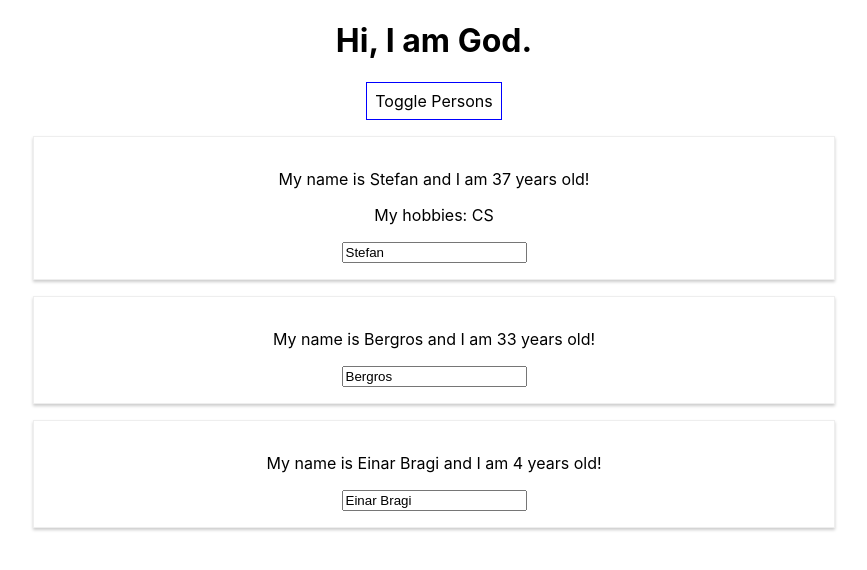
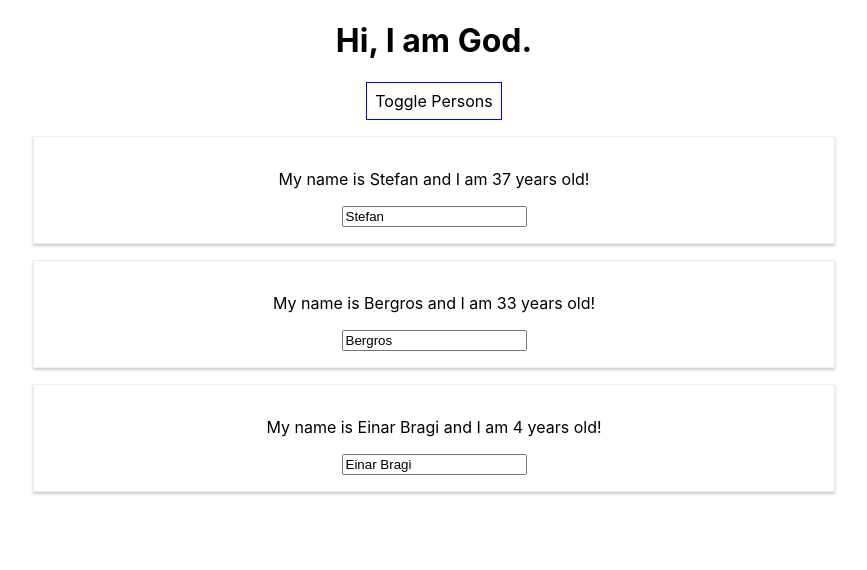
Before and after one commit to stefane81/reactjs-burger-time, a React (Create React App) app: page / in a window 1280 px wide. Both pictures are taken after a click on the button "Toggle Persons". Shown: the top 570 px of the page, without its empty margins (206-1073 px from the left). Built offline with nearby package versions, Linux system fonts and the light colour scheme.

Commit message:
Persons array update each input output dynamically and ability to delete person from array

```diff
--- a/src/App.js
+++ b/src/App.js
@@ -6,14 +6,17 @@
   state = {
     persons: [
       {
+        id: "1111",
         name: "Stefan",
         age: 37
       },
       {
+        id: "2222",
         name: "Bergros",
         age: 33
       },
       {
+        id: "3333",
         name: "Einar Bragi",
         age: 4
       }
@@ -22,43 +25,32 @@
     showPersons: false
   };
 
-  switchNameHandler = newName => {
-    // console.log('Clicked');
-    // this.state.persons[0].name = 'Dude';
-    this.setState({
-      persons: [
-        {
-          name: newName,
-          age: 37
-        },
-        {
-          name: "Bergros",
-          age: 33
-        },
-        {
-          name: "Einar Bragi",
-          age: 5
-        }
-      ]
-    });
+  deletePersonHandler = personIndex => {
+    // use .slice to safely copy array instead of referencing it
+    // const persons = this.state.persons.slice();
+    // use ... for safe copy as well
+    const persons = [...this.state.persons];
+    persons.splice(personIndex, 1);
+    this.setState({ persons: persons });
   };
 
-  nameChangedHandler = event => {
+  nameChangedHandler = (event, id) => {
+    const personIndex = this.state.persons.findIndex(p => {
+      return p.id === id;
+    });
+
+    const person = {
+      ...this.state.persons[personIndex]
+    };
+
+    person.name = event.target.value;
+
+    // get whole persons object
+    const persons = [ ...this.state.persons ];
+    persons[personIndex] = person;
+
     this.setState({
-      persons: [
-        {
-          name: "Stefan",
-          age: 37
-        },
-        {
-          name: event.target.value,
-          age: 33
-        },
-        {
-          name: "Einar Bragi",
-          age: 5
-        }
-      ]
+      persons: persons
     });
   };
 
@@ -78,28 +70,22 @@
 
     let persons = null;
 
-    if(this.state.showPersons) {
+    if (this.state.showPersons) {
       persons = (
-      <div>
-        <Person
-          name={this.state.persons[0].name}
-          age={this.state.persons[0].age}
-          click={this.switchNameHandler.bind(this, "Yes real")}
-          changed={this.nameChangedHandler}
-        >
-          My hobbies: CS
-        </Person>
-        <Person
-          name={this.state.persons[1].name}
-          age={this.state.persons[1].age}
-          changed={this.nameChangedHandler}
-        />
-        <Person
-          name={this.state.persons[2].name}
-          age={this.state.persons[2].age}
-          changed={this.nameChangedHandler}
-        />
-      </div>);
+        <div>
+          {this.state.persons.map((person, index) => {
+            return (
+              <Person
+                key={person.id}
+                name={person.name}
+                age={person.age}
+                click={() => this.deletePersonHandler(index)}
+                changed={(event) => this.nameChangedHandler(event, person.id)}
+              />
+            );
+          })}
+        </div>
+      );
     }
 
     return (
--- a/src/Person/Person.js
+++ b/src/Person/Person.js
@@ -1,5 +1,5 @@
-import React from 'react';
-import './Person.css';
+import React from "react";
+import "./Person.css";
 
 const person = props => {
   return (
```
Also changed, not shown: package.json (+4 -10 lines), .eslintrc.json, 1 other file (tests, documents, lock files or other folders). Lines whose indentation alone changed are shown as unchanged.
